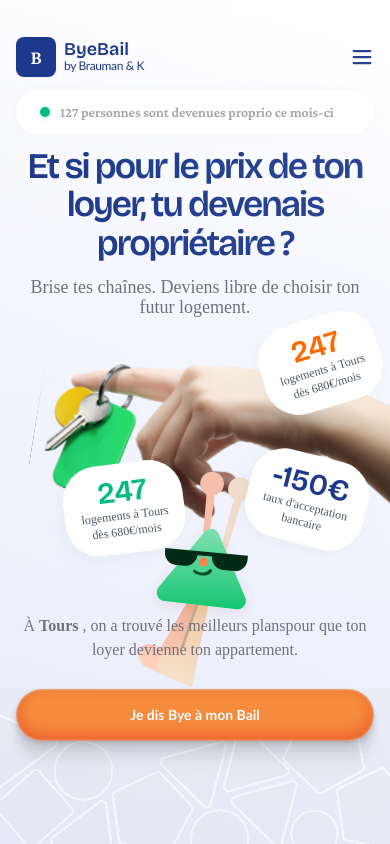
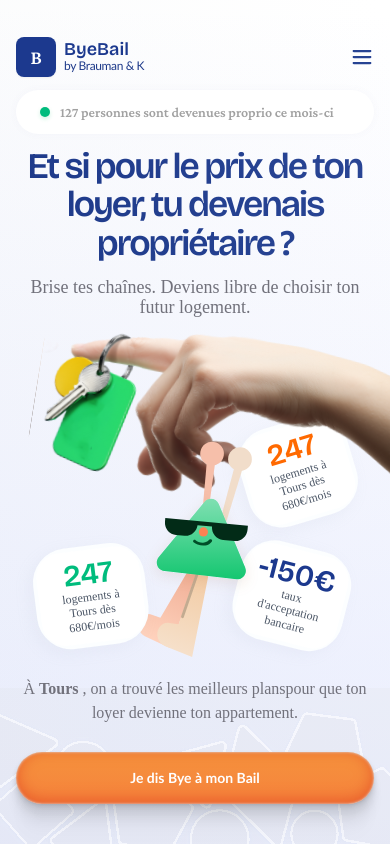
Before and after one commit to CLEMENT-R-DEV/ByeBail-Quizz, a Next.js app: page / in a window 390 px wide. Built offline with nearby package versions, Linux system fonts and the light colour scheme.

Commit message:
feat: homepage mobile

```diff
--- a/app/page.tsx
+++ b/app/page.tsx
@@ -16,12 +16,12 @@ export default function HomePage() {
       {/* Éléments de fond décoratifs */}
       <BackgroundElements />
 
-      <main className="relative px-4 lg:px-[0px] lg:w-[1160px] flex flex-col lg:mx-auto lg:gap-10 mb-10 lg:mb-15">
+      <main className="relative px-4 lg:px-[0px] lg:w-[1160px] min-h-screen lg:min-h-0 flex flex-col lg:mx-auto lg:gap-10 lg:mb-15">
         {/* Header */}
         <HomeHeader />
 
         {/* Contenu principal */}
-        <div className="w-full inline-flex flex-col  justify-start items-center gap-5 lg:gap-10">
+        <div className="mb-10 w-full flex-1 lg:flex-initial inline-flex flex-col justify-between lg:justify-start items-center gap-5 lg:gap-10">
           {/* Section Hero */}
           <HeroSection />
 
--- a/components/home/BackgroundElements.tsx
+++ b/components/home/BackgroundElements.tsx
@@ -17,14 +17,14 @@ export default function BackgroundElements() {
 
       {/* Main gauche avec personnage orange */}
       <Image
-        className="lg:hidden absolute right-[0] top-[250px]"
+        className="lg:hidden absolute right-[0] top-[220px] z-10"
         src="/images/home/byebail1.svg"
         alt="Main gauche"
         width={381.924}
         height={401.87}
       />
       <Image
-        className="lg:hidden absolute right-[130px] top-[470px]"
+        className="lg:hidden absolute right-[130px] top-[440px] z-10"
         src="/images/home/Green.svg"
         alt="Personnage orange"
         width={127.478}
--- a/components/home/StatCardsContainer.tsx
+++ b/components/home/StatCardsContainer.tsx
@@ -6,14 +6,14 @@ export default function StatCardsContainer() {
       {/* Mobile: 3 petites cartes flottantes avec rotations */}
       <div className="lg:hidden w-full h-64 relative">
         {/* Carte 1 - Orange - 247 logements */}
-        <div className="p-1 absolute left-[234px] top-[0px] origin-top-left rotate-[-16.64deg] bg-white rounded-[34px] shadow-[-5px_4px_15px_0px_rgba(174,185,193,0.10)]">
-          <div className="w-28 p-2.5 relative bg-white rounded-3xl shadow-[-5px_4px_15px_0px_rgba(174,185,193,0.10)] shadow-[-22px_17px_27px_0px_rgba(174,185,193,0.09)] shadow-[-49px_38px_37px_0px_rgba(174,185,193,0.05)] shadow-[-87px_67px_44px_0px_rgba(174,185,193,0.01)] shadow-[-135px_104px_48px_0px_rgba(174,185,193,0.00)] inline-flex justify-center items-start overflow-hidden">
+        <div className="z-0 p-1 bg-[#FCFEFF] absolute left-[214px] top-[70px] origin-top-left rotate-[-16.64deg] rounded-[34px] shadow-[-5px_4px_15px_0px_rgba(174,185,193,0.10)]">
+          <div className="w-26 p-2.5 relative bg-white rounded-3xl shadow-[-5px_4px_15px_0px_rgba(174,185,193,0.10)] shadow-[-22px_17px_27px_0px_rgba(174,185,193,0.09)] shadow-[-49px_38px_37px_0px_rgba(174,185,193,0.05)] shadow-[-87px_67px_44px_0px_rgba(174,185,193,0.01)] shadow-[-135px_104px_48px_0px_rgba(174,185,193,0.00)] inline-flex justify-center items-start overflow-hidden">
             <div className="w-64 h-40 absolute left-[-72.92px] top-[-19.18px] bg-white/60 rounded-[79px] blur-2xl" />
-            <div className="flex-1 inline-flex flex-col justify-start items-center gap-0.5 z-10">
+            <div className="self-stretch inline-flex flex-col justify-start items-center gap-0.5 z-10">
               <div className="justify-center text-orange-500 text-3xl font-semibold font-['Bricolage_Grotesque'] leading-7">
                 247
               </div>
-              <div className="w-24 text-center justify-center text-gray-600 text-xs font-normal font-['Satoshi'] leading-4">
+              <div className="w-[85px] text-center justify-center text-gray-600 text-xs font-normal font-['Satoshi'] leading-[14.4px]">
                 logements à Tours dès 680€/mois
               </div>
             </div>
@@ -22,14 +22,14 @@ export default function StatCardsContainer() {
         </div>
 
         {/* Carte 2 - Blue - -150€ */}
-        <div className="p-1 absolute left-[244px] top-[104px] origin-top-left rotate-[14.27deg] bg-white rounded-[34px] shadow-[-5px_4px_15px_0px_rgba(174,185,193,0.10)]">
-          <div className="w-28 p-2.5 relative bg-white rounded-3xl shadow-[-5px_4px_15px_0px_rgba(174,185,193,0.10)] shadow-[-22px_17px_27px_0px_rgba(174,185,193,0.09)] shadow-[-49px_38px_37px_0px_rgba(174,185,193,0.05)] shadow-[-87px_67px_44px_0px_rgba(174,185,193,0.01)] shadow-[-135px_104px_48px_0px_rgba(174,185,193,0.00)] inline-flex justify-center items-start overflow-hidden">
+        <div className="p-1 bg-[#FCFEFF] absolute left-[234px] top-[164px] origin-top-left rotate-[14.27deg] rounded-[34px] shadow-[-5px_4px_15px_0px_rgba(174,185,193,0.10)]">
+          <div className="w-26 p-2.5 relative bg-white rounded-3xl shadow-[-5px_4px_15px_0px_rgba(174,185,193,0.10)] shadow-[-22px_17px_27px_0px_rgba(174,185,193,0.09)] shadow-[-49px_38px_37px_0px_rgba(174,185,193,0.05)] shadow-[-87px_67px_44px_0px_rgba(174,185,193,0.01)] shadow-[-135px_104px_48px_0px_rgba(174,185,193,0.00)] inline-flex justify-center items-start overflow-hidden">
             <div className="w-64 h-36 absolute left-[-73.64px] top-[-16.07px] bg-white/60 rounded-[79px] blur-2xl" />
-            <div className="flex-1 inline-flex flex-col justify-start items-center gap-0.5 z-10">
+            <div className="self-stretch inline-flex flex-col justify-start items-center gap-0.5 z-10">
               <div className="justify-center text-blue-900 text-3xl font-semibold font-['Bricolage_Grotesque'] leading-7">
                 -150€
               </div>
-              <div className="w-24 text-center justify-center text-gray-600 text-xs font-normal font-['Satoshi'] leading-4">
+              <div className="w-[85px] text-center justify-center text-gray-600 text-xs font-normal font-['Satoshi'] leading-[14.4px]">
                 taux d&apos;acceptation bancaire
               </div>
             </div>
@@ -38,14 +38,14 @@ export default function StatCardsContainer() {
         </div>
 
         {/* Carte 3 - Emerald - 247 */}
-        <div className="p-1 absolute left-[43px] top-[134px] origin-top-left rotate-[-7.12deg] bg-white rounded-[34px] shadow-[-5px_4px_15px_0px_rgba(174,185,193,0.10)]">
-          <div className="w-28 p-2.5 relative bg-white rounded-3xl shadow-[-5px_4px_15px_0px_rgba(174,185,193,0.10)] shadow-[-22px_17px_27px_0px_rgba(174,185,193,0.09)] shadow-[-49px_38px_37px_0px_rgba(174,185,193,0.05)] shadow-[-87px_67px_44px_0px_rgba(174,185,193,0.01)] shadow-[-135px_104px_48px_0px_rgba(174,185,193,0.00)] inline-flex justify-center items-start overflow-hidden">
+        <div className="z-11 p-1 bg-[#FCFEFF] absolute left-[13px] top-[184px] origin-top-left rotate-[-7.12deg] rounded-[34px] shadow-[-5px_4px_15px_0px_rgba(174,185,193,0.10)]">
+          <div className="w-26 p-2.5 relative bg-white rounded-3xl shadow-[-5px_4px_15px_0px_rgba(174,185,193,0.10)] shadow-[-22px_17px_27px_0px_rgba(174,185,193,0.09)] shadow-[-49px_38px_37px_0px_rgba(174,185,193,0.05)] shadow-[-87px_67px_44px_0px_rgba(174,185,193,0.01)] shadow-[-135px_104px_48px_0px_rgba(174,185,193,0.00)] inline-flex justify-center items-start overflow-hidden">
             <div className="w-64 h-28 absolute left-[-76.04px] top-[-6.56px] bg-white/60 rounded-[79px] blur-2xl" />
-            <div className="flex-1 inline-flex flex-col justify-start items-center gap-0.5 z-10">
+            <div className="self-stretch inline-flex flex-col justify-start items-center gap-0.5 z-10">
               <div className="justify-center text-emerald-500 text-3xl font-semibold font-['Bricolage_Grotesque'] leading-7">
                 247
               </div>
-              <div className="w-24 text-center justify-center text-gray-600 text-xs font-normal font-['Satoshi'] leading-4">
+              <div className="w-[85px] text-center justify-center text-gray-600 text-xs font-normal font-['Satoshi'] leading-[14.4px]">
                 logements à Tours dès 680€/mois
               </div>
             </div>
```
